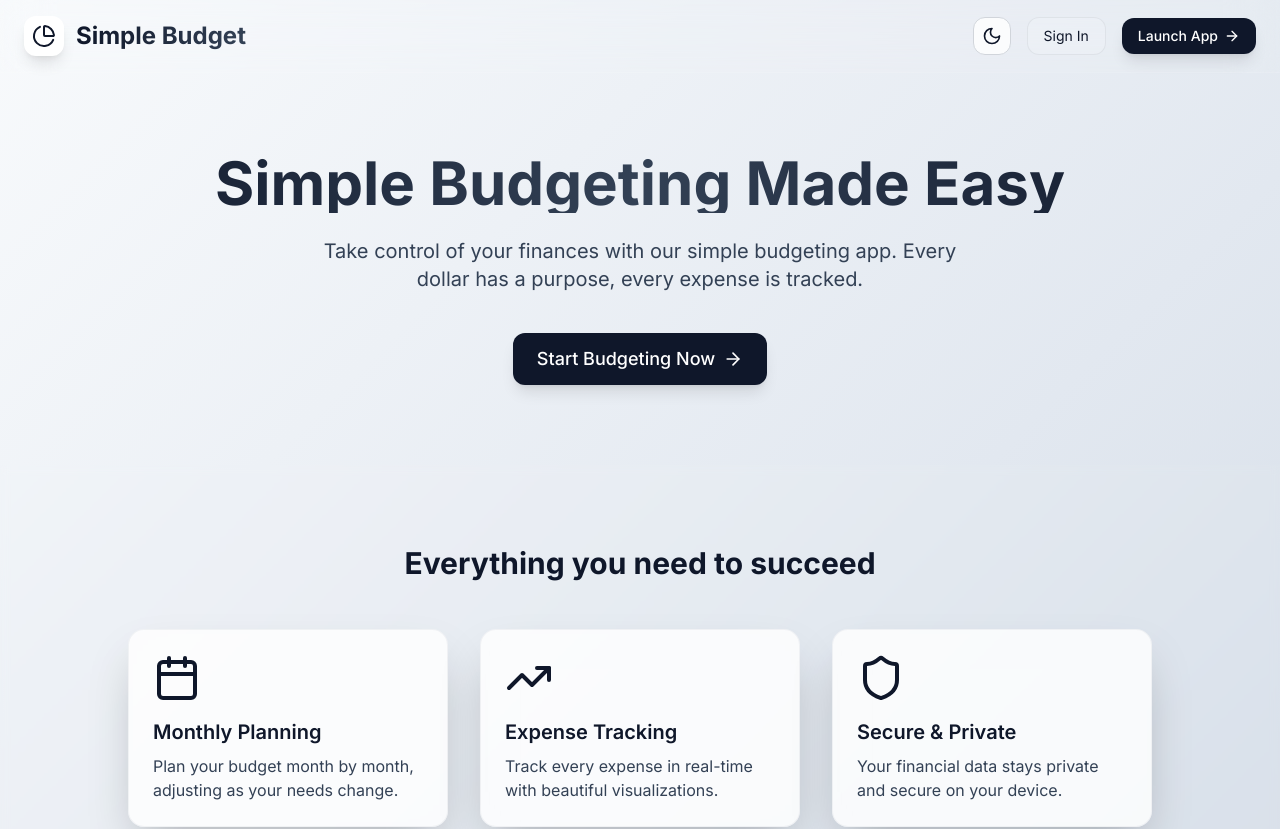
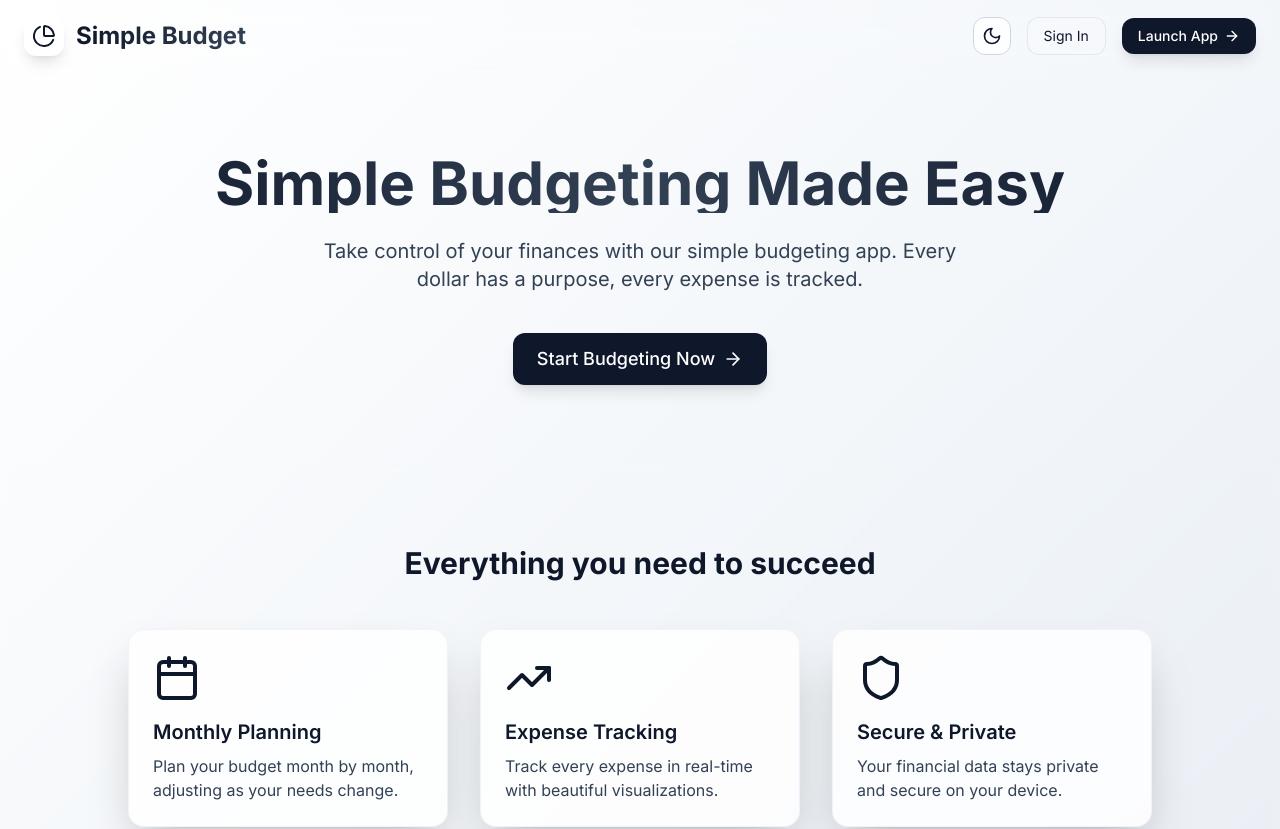
Before and after one commit to Mackewinsson/presusimple, a Next.js app: page / in a window 1280 px wide. Shown: the top 829 px of the page. Built offline with nearby package versions, Linux system fonts and the light colour scheme; no server answers.

Commit message:
Update light mode background to cleaner white-to-slate gradient

```diff
--- a/app/globals.css
+++ b/app/globals.css
@@ -213,7 +213,7 @@
 
   /* Light theme background */
   .light body {
-    background: linear-gradient(135deg, #f8fafc 0%, #e2e8f0 50%, #cbd5e1 100%);
+    background: linear-gradient(135deg, #ffffff 0%, #f1f5f9 50%, #e2e8f0 100%);
   }
 }
 
@@ -383,7 +383,7 @@ select {
 }
 
 .light .gradient-bg-dark {
-  background: linear-gradient(135deg, #f8fafc 0%, #e2e8f0 50%, #cbd5e1 100%);
+  background: linear-gradient(135deg, #ffffff 0%, #f1f5f9 50%, #e2e8f0 100%);
 }
 
 /* Glass morphism effects */
```
